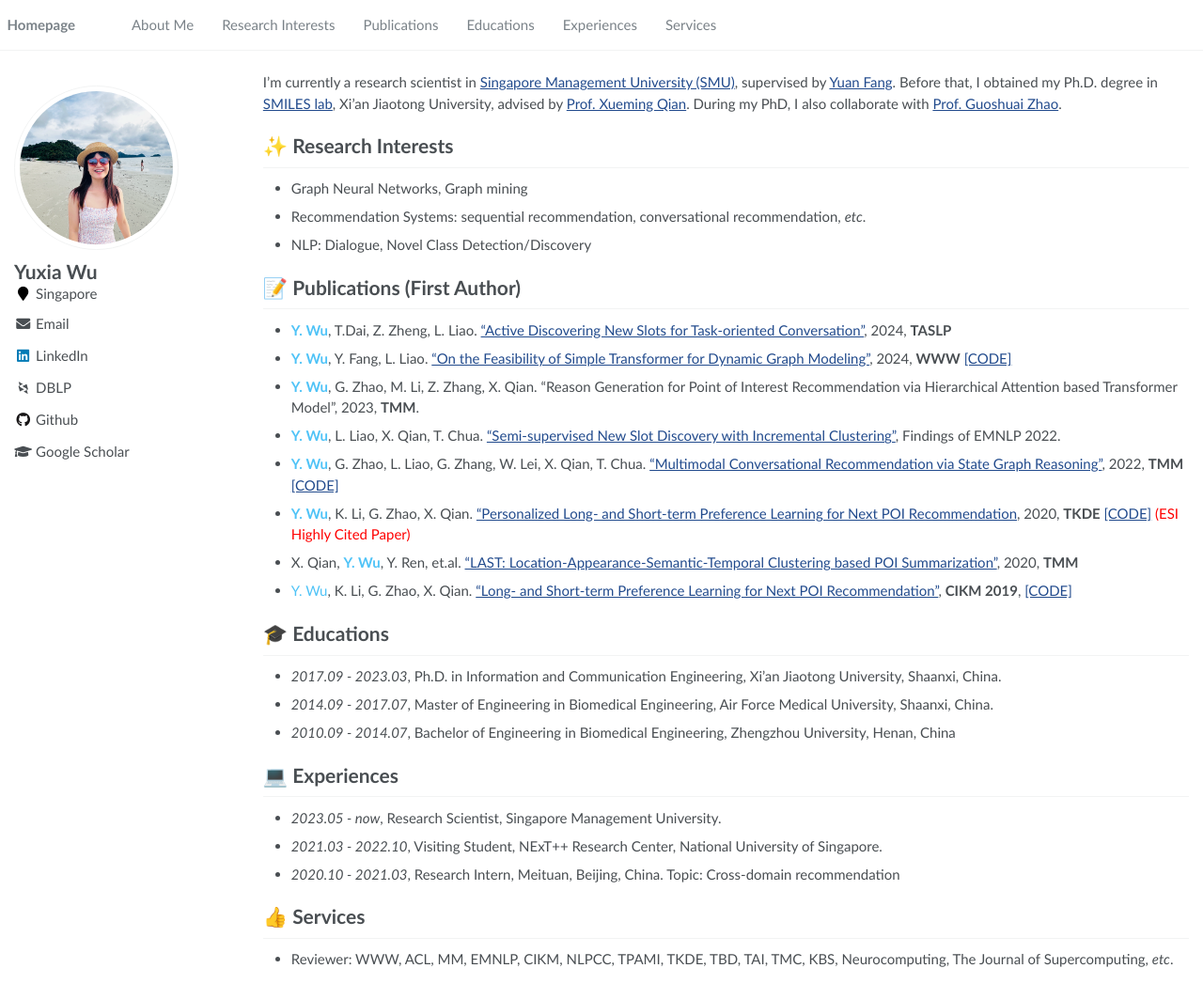
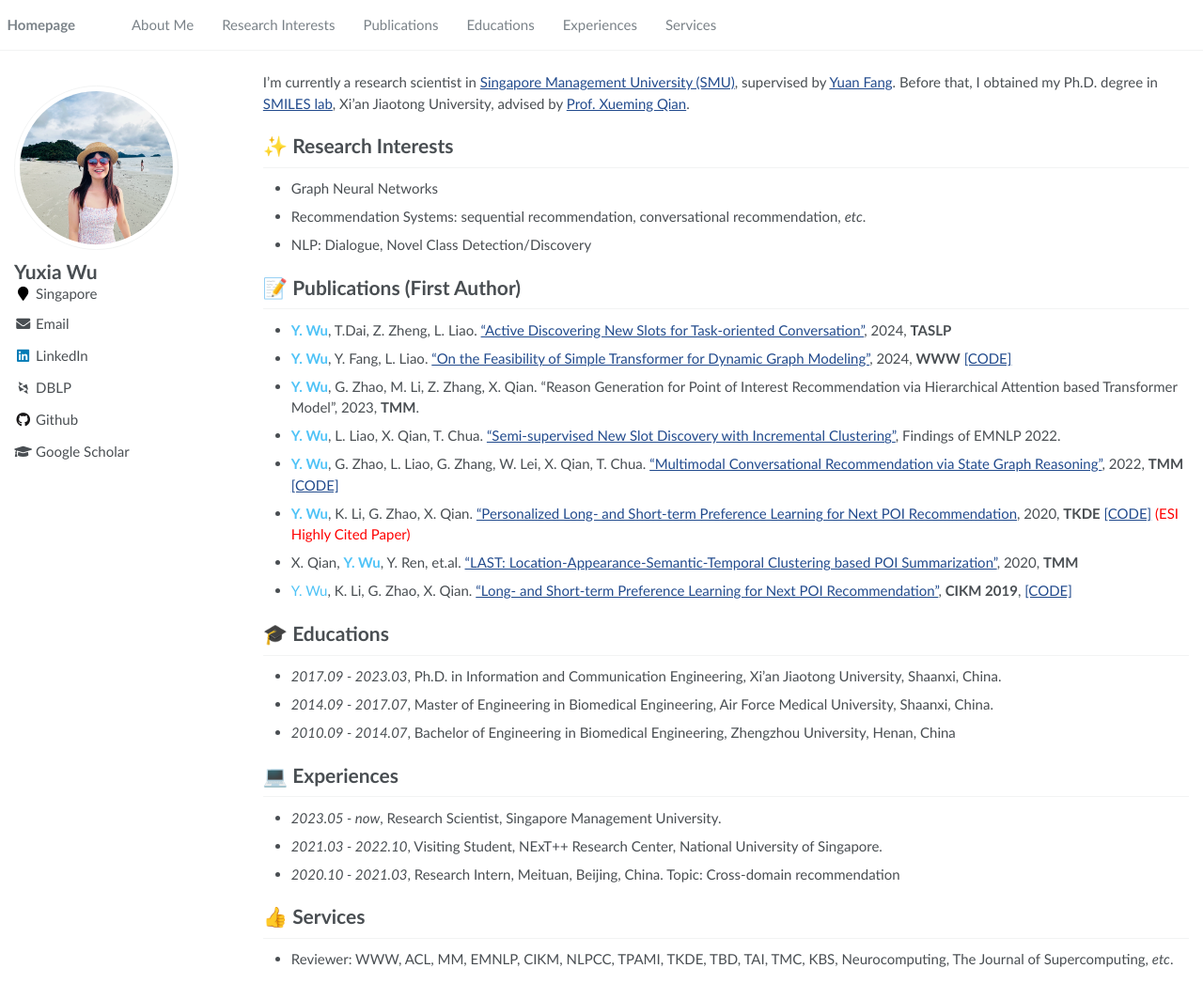
Before and after one commit to YuxiaWu/YuxiaWu.github.io, a Jekyll site: the page built from _pages/about.md, in a window 1280 px wide and 1047 px high. Shown: the whole window at 94% size. Built offline with Jekyll 4.4.1, drawn with Linux system fonts in a browser that asks for light colours; some web fonts are replaced.

Commit message:
Update about.md

```diff
--- a/_pages/about.md
+++ b/_pages/about.md
@@ -17,11 +17,11 @@ redirect_from:
 
 <span class='anchor' id='about-me'></span>
 
-I'm currently a research scientist in [Singapore Management University (SMU)](https://www.smu.edu.sg/), supervised by [Yuan Fang](https://www.yfang.site/home). Before that, I obtained my Ph.D. degree in [SMILES lab](http://www.smiles-xjtu.com/), Xi'an Jiaotong University, advised by [Prof. Xueming Qian](https://gr.xjtu.edu.cn/web/qianxm). During my PhD, I also collaborate with [Prof. Guoshuai Zhao](http://guoshuaizhao.com/).
+I'm currently a research scientist in [Singapore Management University (SMU)](https://www.smu.edu.sg/), supervised by [Yuan Fang](https://www.yfang.site/home). Before that, I obtained my Ph.D. degree in [SMILES lab](http://www.smiles-xjtu.com/), Xi'an Jiaotong University, advised by [Prof. Xueming Qian](https://gr.xjtu.edu.cn/web/qianxm).
 
 
 # ✨ Research Interests
-- Graph Neural Networks, Graph mining
+- Graph Neural Networks
 - Recommendation Systems: sequential recommendation, conversational recommendation, *etc*.
 - NLP: Dialogue, Novel Class Detection/Discovery
 
```
